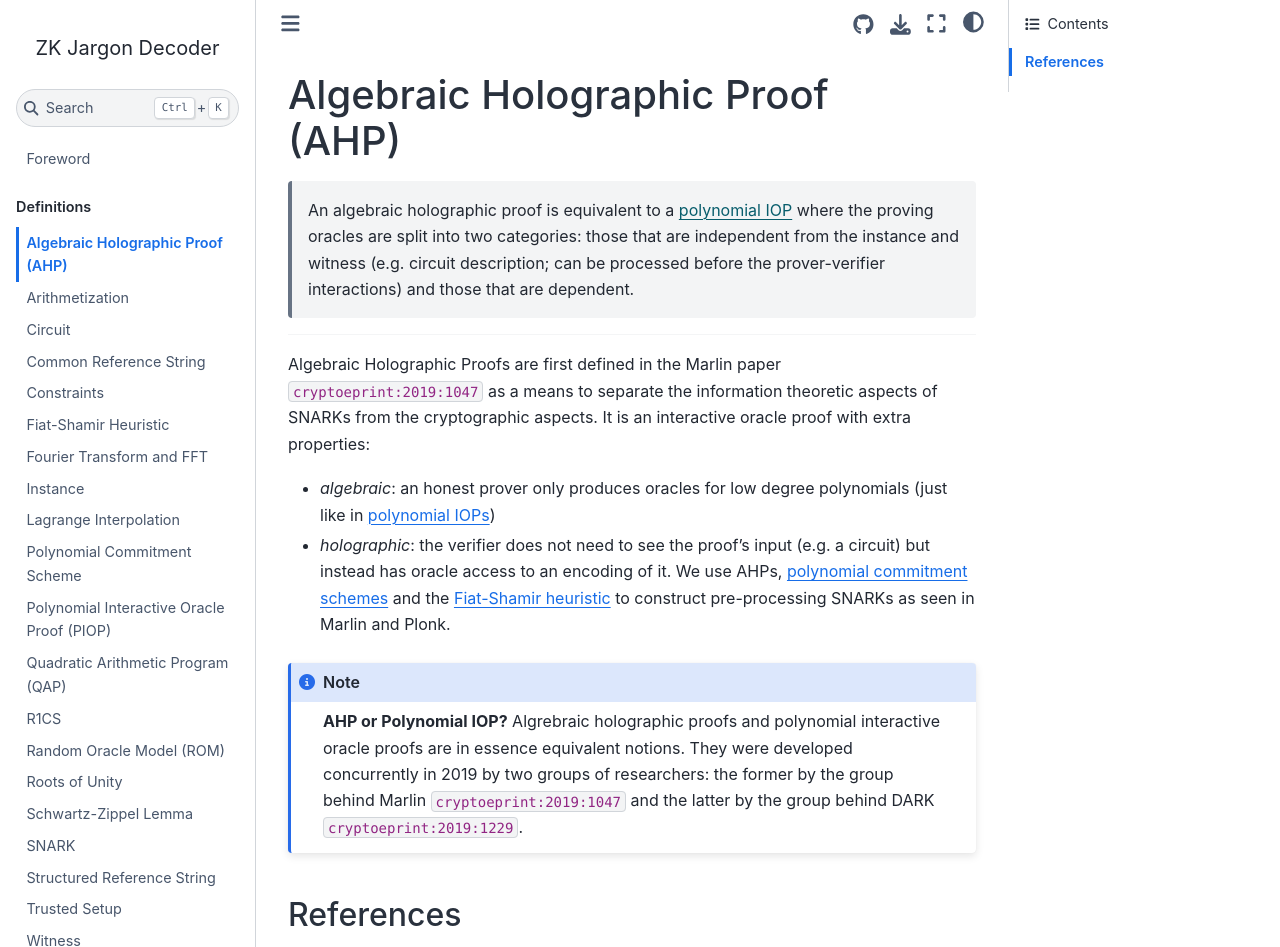
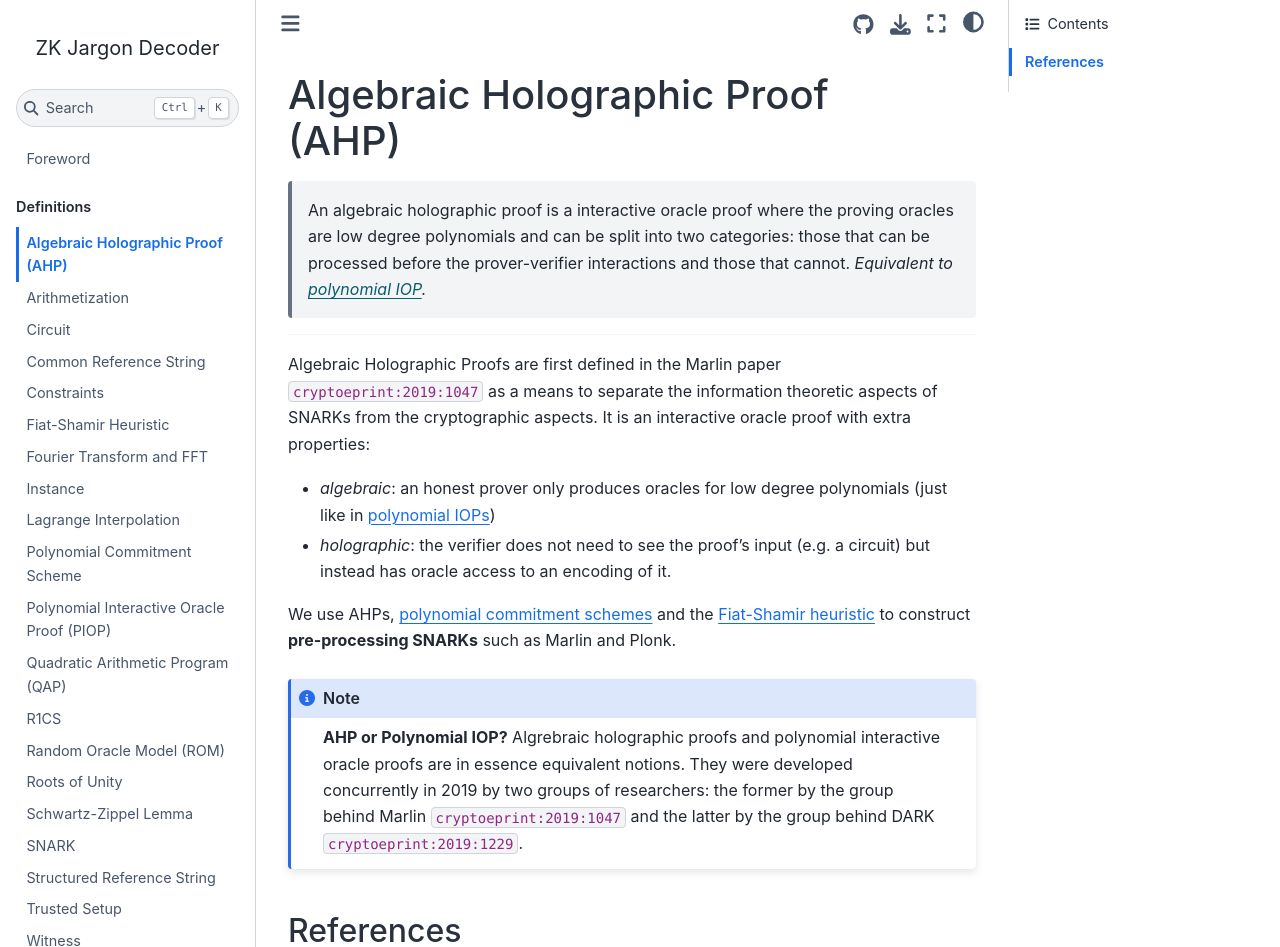
Before and after one commit to zkjargon/zkjargon.github.io, a Jupyter Book: the page built from definitions/algebraic_holographic_proof.md, in a window 1280 px wide and 1208 px high, cut to the strip 0-947 px from the top of the window. Built offline with Jupyter Book 1.0.4 settings and Sphinx 7.4.7 and the Sphinx Book theme 1.1.4, drawn with Linux system fonts in a browser that asks for light colours; cross-references to code outside the pages are shown as plain code.

Commit message:
simplified one-liner

````diff
--- a/definitions/algebraic_holographic_proof.md
+++ b/definitions/algebraic_holographic_proof.md
@@ -1,14 +1,15 @@
 (def:ahp)=
 # Algebraic Holographic Proof (AHP)
 
-> An algebraic holographic proof is equivalent to a [polynomial IOP](def:piop) where the proving oracles are split into two categories: those that are independent from the instance and witness (e.g. circuit description; can be processed before the prover-verifier interactions) and those that are dependent.
+> An algebraic holographic proof is a interactive oracle proof where the proving oracles are low degree polynomials and can be split into two categories: those that can be processed before the prover-verifier interactions and those that cannot. *Equivalent to [polynomial IOP](def:piop).*
 
 ---
 
 Algebraic Holographic Proofs are first defined in the Marlin paper {cite}`cryptoeprint:2019:1047` as a means to separate the information theoretic aspects of SNARKs from the cryptographic aspects. It is an interactive oracle proof with extra properties:
 - *algebraic*: an honest prover only produces oracles for low degree polynomials (just like in [polynomial IOPs](def:piop))
 - *holographic*: the verifier does not need to see the proof’s input (e.g. a circuit) but instead has oracle access to an encoding of it.
-We use AHPs, [polynomial commitment schemes](def:polycommit) and the [Fiat-Shamir heuristic](def:fiat_shamir) to construct pre-processing SNARKs as seen in Marlin and Plonk.
+
+We use AHPs, [polynomial commitment schemes](def:polycommit) and the [Fiat-Shamir heuristic](def:fiat_shamir) to construct **pre-processing SNARKs** such as Marlin and Plonk.
 
 ```{note}
 **AHP or Polynomial IOP?** Algrebraic holographic proofs and polynomial interactive oracle proofs are in essence equivalent notions. They were developed concurrently in 2019 by two groups of researchers: the former by the group behind Marlin {cite}`cryptoeprint:2019:1047` and the latter by the group behind DARK {cite}`cryptoeprint:2019:1229`.
````
